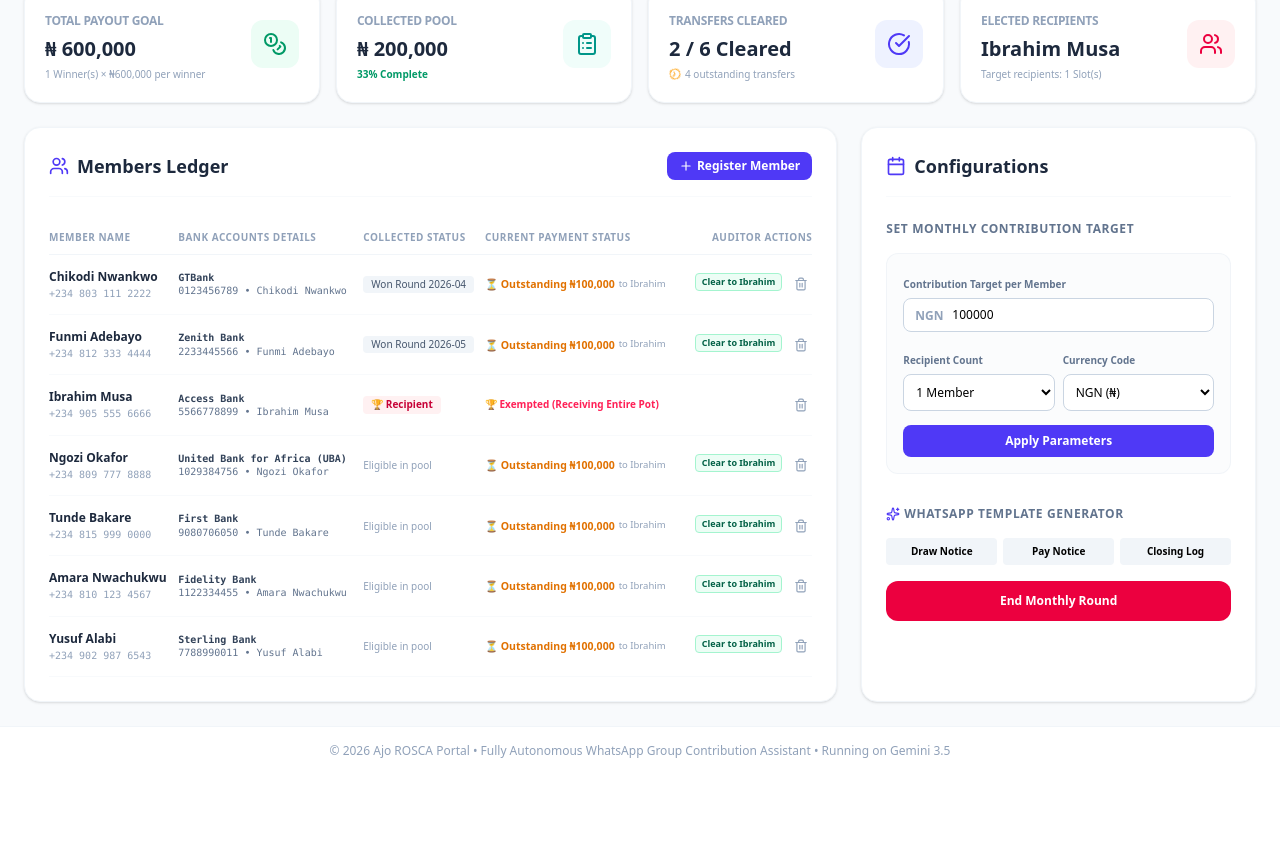
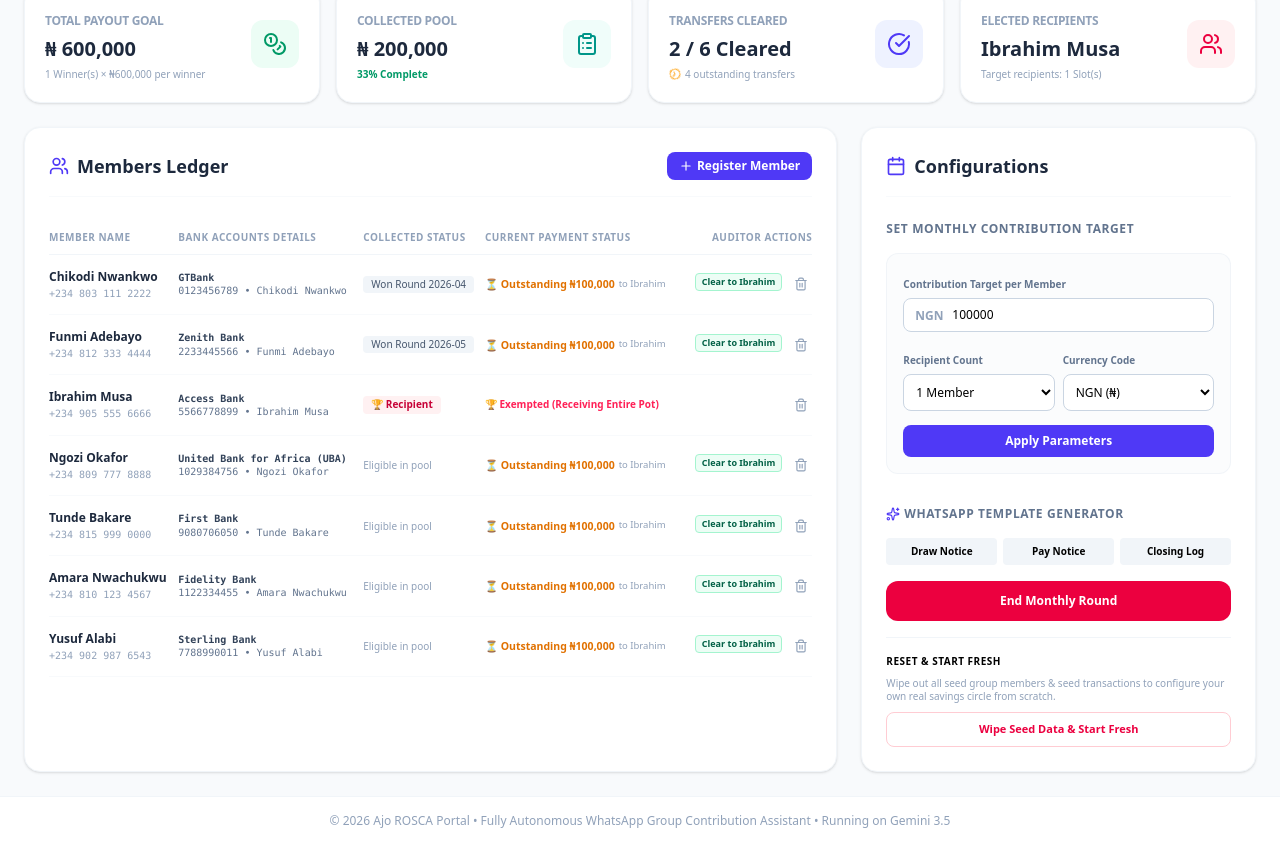
Before and after one commit to Crystalheart20/Crystalpay, a React (Vite) app: page / in a window 1280 px wide. Shown: the part 297-1142 px from the top of the page. Before the commit the page ends 1072 px from the top, so only its background shows below. Built offline with nearby package versions, Linux system fonts and the light colour scheme.

Commit message:
feat: implement member removal cleanup and data reset
- Add cascading cleanup for payments and recipients when removing members.
- Introduce reset functionality to clear local storage and initialize a new cycle.
- Improve payout calculation logic and fix default target amount.

```diff
--- a/src/App.tsx
+++ b/src/App.tsx
@@ -108,6 +108,31 @@ export default function App() {
   // Action: Remove/Delete member
   const handleRemoveMember = (id: string) => {
     setMembers(prev => prev.filter(m => m.id !== id));
+    // Clean up payment logs and recipient slots for deleted members to keep database pristine
+    setMonths(prev => prev.map(m => ({
+      ...m,
+      recipients: m.recipients.filter(rId => rId !== id),
+      payments: m.payments.filter(p => p.memberId !== id && p.recipientId !== id)
+    })));
+  };
+
+  // Action: Reset entire application to pristine start
+  const handleResetToPristine = () => {
+    localStorage.removeItem("ajo_members");
+    localStorage.removeItem("ajo_months");
+    setMembers([]);
+    setMonths([
+      {
+        id: "2026-06",
+        name: "June 2026",
+        targetAmountPerMember: 100000,
+        recipientsCount: 1,
+        recipients: [],
+        status: "ACTIVE" as const,
+        payments: []
+      }
+    ]);
+    setCurrentMonthId("2026-06");
   };
 
   // Action: Set/configure current round variables
@@ -473,6 +498,7 @@ export default function App() {
               onConfigureMonth={handleConfigureMonth}
               onManualPayment={handleManualPayment}
               onCloseRound={handleCloseRound}
+              onResetToPristine={handleResetToPristine}
             />
           )}
 
--- a/src/components/Dashboard.tsx
+++ b/src/components/Dashboard.tsx
@@ -12,6 +12,7 @@ interface DashboardProps {
   onConfigureMonth: (targetAmount: number, spots: 1 | 2, currencyCode: string) => void;
   onManualPayment: (memberId: string, approved: boolean, recipientId?: string) => void;
   onCloseRound: () => void;
+  onResetToPristine?: () => void;
 }
 
 export default function Dashboard({
@@ -23,7 +24,8 @@ export default function Dashboard({
   onRemoveMember,
   onConfigureMonth,
   onManualPayment,
-  onCloseRound
+  onCloseRound,
+  onResetToPristine
 }: DashboardProps) {
   // Member Registration State
   const [newMemberName, setNewMemberName] = useState("");
@@ -65,15 +67,20 @@ export default function Dashboard({
   // Each recipient always collects NGN 100,000 contribution from all other (totalMembers - 1) group members.
   // When there are 2 recipients, other members contribute 100,000 to each winner, and winners pay 100,000 to each other.
   // Thus, the total transfers expected is recipients count * (totalMembers - 1).
-  const totalTransfersExpected = totalRecipients > 0 ? totalRecipients * (totalMembersCount - 1) : 0;
+  const totalTransfersExpected = totalRecipients > 0 && totalMembersCount > 1
+    ? totalRecipients * (totalMembersCount - 1)
+    : 0;
   const payoutGoal = totalTransfersExpected * targetAmount;
 
-  const currentPoolPaid = currentMonth
-    ? currentMonth.payments.reduce((sum, p) => sum + p.amount, 0)
-    : 0;
+  // Filter out any payments from deleted or non-registered members to prevent "ghost" stats
+  const activeMonthPayments = currentMonth
+    ? currentMonth.payments.filter(p => members.some(m => m.id === p.memberId))
+    : [];
 
-  const completedTransfers = currentMonth ? currentMonth.payments.length : 0;
-  const pendingTransfersCount = totalTransfersExpected - completedTransfers;
+  const currentPoolPaid = activeMonthPayments.reduce((sum, p) => sum + p.amount, 0);
+
+  const completedTransfers = activeMonthPayments.length;
+  const pendingTransfersCount = Math.max(0, totalTransfersExpected - completedTransfers);
 
   const handleRegisterMember = (e: React.FormEvent) => {
     e.preventDefault();
@@ -546,6 +553,24 @@ export default function Dashboard({
               >
                 End Monthly Round
               </button>
+
+              {/* Reset to Fresh Database Button */}
+              {onResetToPristine && (
+                <div className="pt-4 border-t border-slate-100 mt-4 space-y-2">
+                  <h4 className="text-[10px] font-bold text-slate-450 uppercase tracking-wider">Reset &amp; Start Fresh</h4>
+                  <p className="text-[10px] text-slate-400 leading-snug">Wipe out all seed group members &amp; seed transactions to configure your own real savings circle from scratch.</p>
+                  <button
+                    onClick={() => {
+                      if (window.confirm("Are you sure you want to delete all members, reset current month parameters, and start completely fresh? This will clear browser cached seed data!")) {
+                        onResetToPristine();
+                      }
+                    }}
+                    className="w-full py-2 border border-rose-200 hover:bg-rose-50 text-rose-600 font-extrabold text-[11px] rounded-lg transition"
+                  >
+                    Wipe Seed Data &amp; Start Fresh
+                  </button>
+                </div>
+              )}
             </div>
           )}
         </div>
--- a/src/components/MemberPortal.tsx
+++ b/src/components/MemberPortal.tsx
@@ -79,7 +79,7 @@ export default function MemberPortal({
     ? members.filter(m => currentMonth.recipients.includes(m.id))
     : [];
 
-  const targetAmount = currentMonth?.targetAmountPerMember || 10000;
+  const targetAmount = currentMonth?.targetAmountPerMember || 100000;
 
   // Checks if payment is already recorded for current member
   const hasPaidCurrentMonth = currentMonth?.payments.some(p => p.memberId === loggedInMemberId);
```
